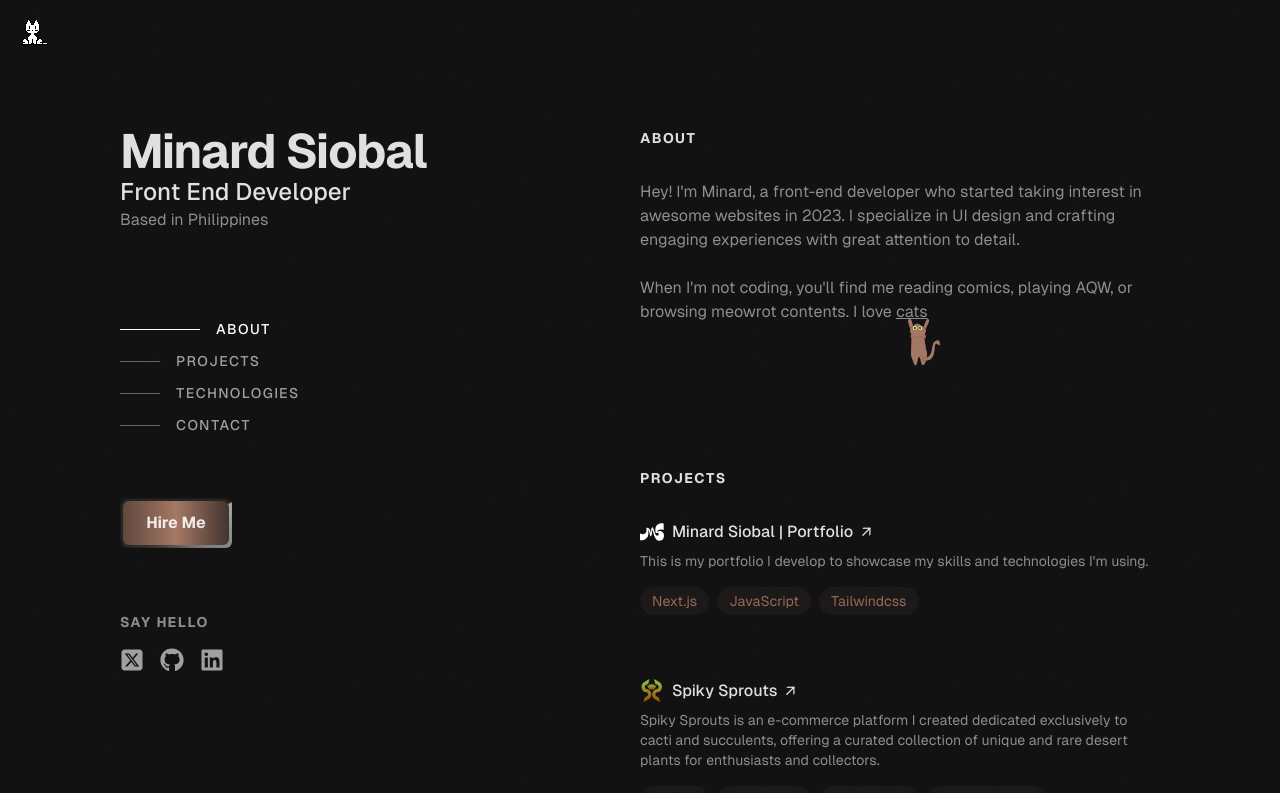
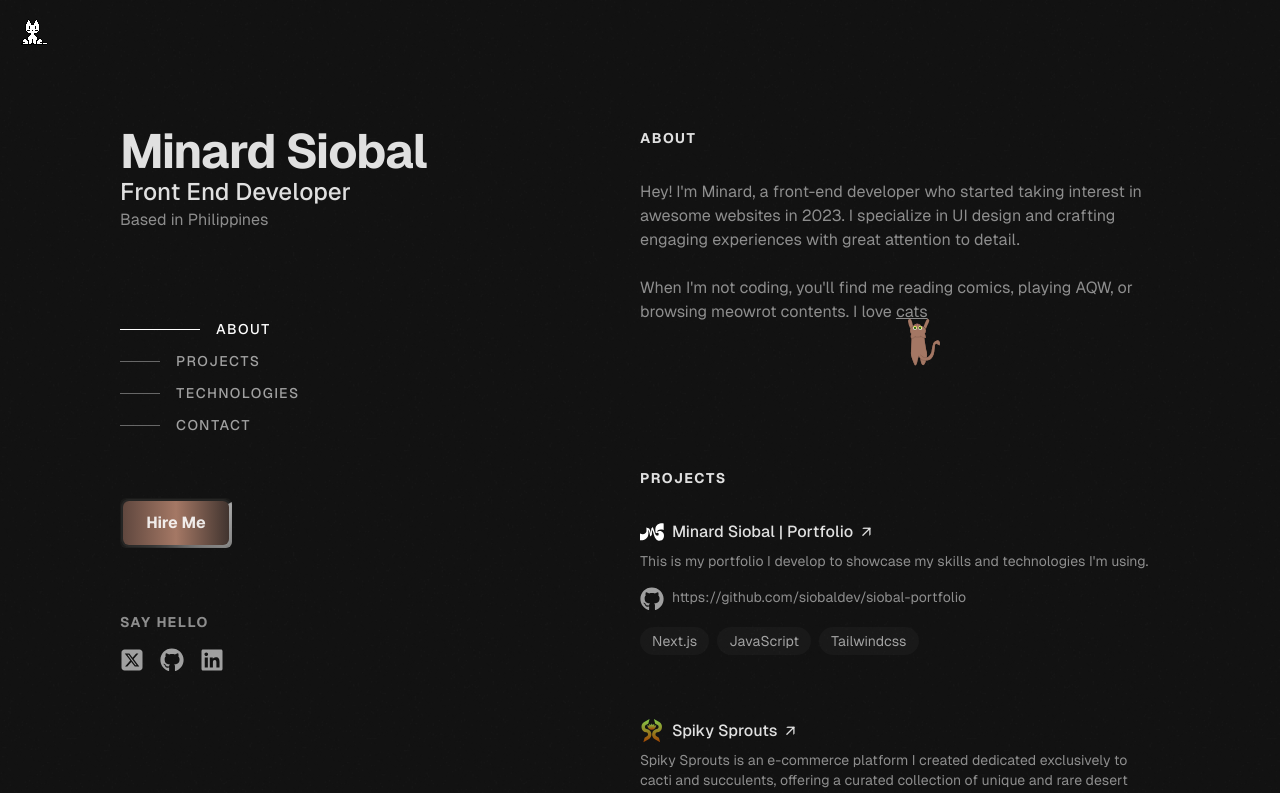
Before and after one commit to siobaldev/siobal-portfolio, a Next.js app: page / in a window 1280 px wide. Shown: the top 793 px of the page. Built offline with nearby package versions, Linux system fonts and the light colour scheme.

Commit message:
Added links to github repo

```diff
--- a/components/projects/page.jsx
+++ b/components/projects/page.jsx
@@ -1,6 +1,7 @@
 import React from "react";
 import Image from "next/image";
 import Link from "next/link";
+import Github from "@/public/assets/github.svg";
 import { projectItems } from "@/lib/data";
 
 export default function Projects() {
@@ -11,9 +12,13 @@ export default function Projects() {
       </h1>
       <div className="space-y-16">
         {projectItems.map((item) => (
-          <Link key={item.title} className="block group relative" href="/">
+          <div className="block group relative">
             <div className="absolute -inset-x-4 -inset-y-4 -z-10 hidden rounded-md transition motion-reduce:transition-none lg:block lg:group-hover:bg-secondary lg:group-hover:shadow-[inset_0_1px_0_0_rgba(148,163,184,0.1)] lg:group-hover:drop-shadow-lg" />
-            <div className="inline-flex items-center gap-x-2 relative">
+            <Link
+              key={item.title}
+              href="/"
+              className="inline-flex items-center gap-x-2 relative"
+            >
               <Image
                 className="size-6 hover:opacity-100"
                 src={item.icon}
@@ -21,26 +26,37 @@ export default function Projects() {
                 height={100}
                 alt={item.alt}
               />
-              <h1 className="font-medium after:content-inline-flex transition group-hover:text-accent ">
-                {item.title}
-              </h1>
-              <span className="group-hover:-translate-y-[2px] transition group-hover:text-accent motion-reduce:transition-none group-hover:translate-x-1 translate-y-[2px]">
-                ↗
+              <div className="group/link flex gap-x-2">
+                <h1 className="font-medium after:content-inline-flex transition hover:text-accent ">
+                  {item.title}
+                </h1>
+                <span className="group-hover/link:-translate-y-[2px] transition group-hover/link:text-accent motion-reduce:transition-none group-hover/link:translate-x-1 translate-y-[2px]">
+                  ↗
+                </span>
+              </div>
+            </Link>
+            <p className="opacity-60 text-sm">{item.description}</p>
+            <Link
+              href={item.githubLink}
+              target="_blank"
+              className="mt-4 flex gap-x-2 group/github"
+            >
+              <Github className="size-6 fill-white opacity-60 group-hover/github:fill-accent group-hover/github:transition-all group-hover/github:opacity-100" />
+              <span className="opacity-60 group-hover/github:text-accent group-hover/github:transition-all text-sm group-hover/github:opacity-100">
+                {item.githubLink}
               </span>
-            </div>
-
-            <p className="opacity-60 text-sm">{item.description}</p>
+            </Link>
             <div className="flex flex-wrap gap-2 mt-4">
               {item.tag.map((tag, tagIndex) => (
                 <span
                   key={tagIndex}
-                  className="bg-accent/[0.08] text-sm text-accent/87 px-3 py-1 rounded-full"
+                  className="bg-white/[0.03] text-sm text-white/60 px-3 py-1 rounded-full"
                 >
                   {tag}
                 </span>
               ))}
             </div>
-          </Link>
+          </div>
         ))}
       </div>
     </section>
```
Also changed, not shown: lib/data.js.
